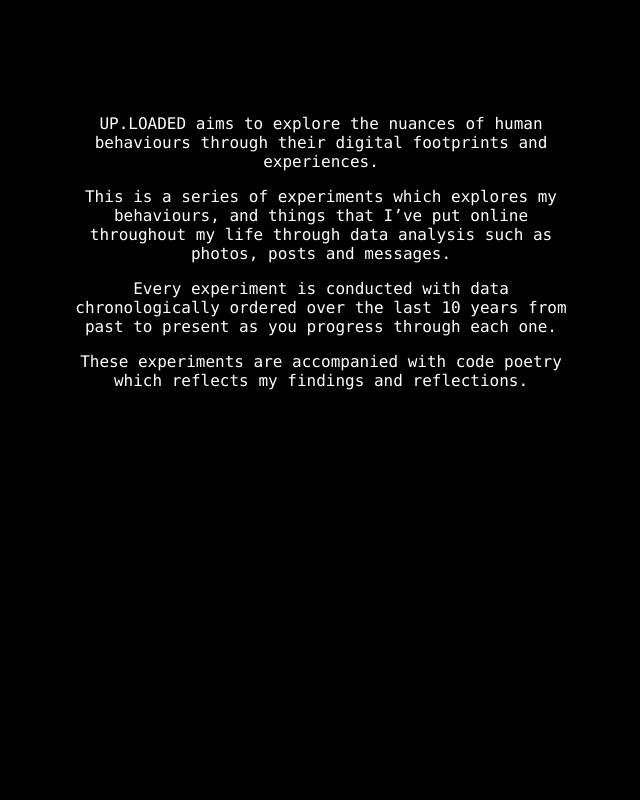
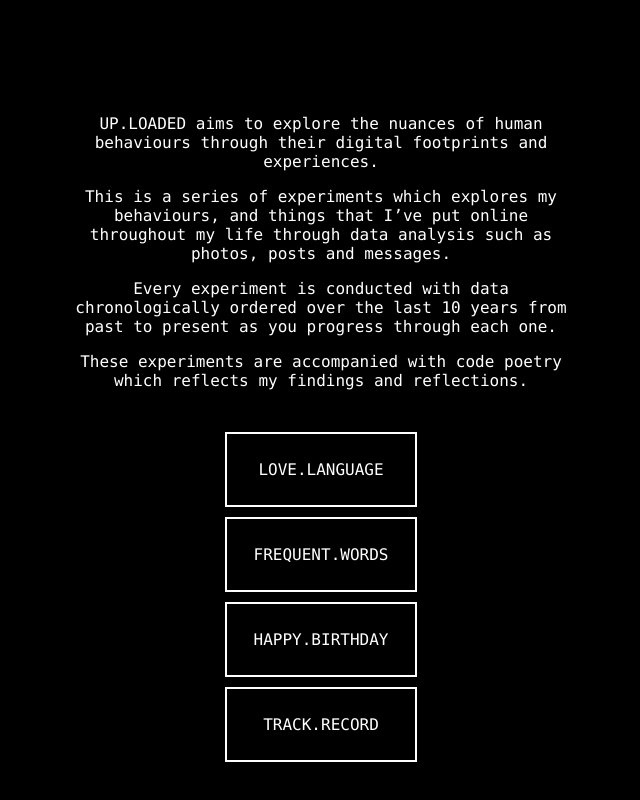
Before and after one commit to carmen-yeh/carmen-yeh.github.io, a React (Create React App) app in the folder frontend/: page / in a window 1280 px wide. Shown: the part 834-1634 px from the top of the page, without its empty margins (319-959 px from the left). Before the commit the page ends 1400 px from the top, so only its background shows below. Built offline with nearby package versions, Linux system fonts and the light colour scheme; what react-animations would draw is missing.

Commit message:
bottom navigation box

```diff
--- /dev/null
+++ b/frontend/src/components/BottomNavigation.js
@@ -0,0 +1,55 @@
+import React from "react";
+import {Link} from "react-router-dom"
+import {Card, CardContent} from "@mui/material";
+import styled from "styled-components";
+
+const Box = styled.button`
+    border-width: 2px;
+    border-color: white;
+    border-style: solid;
+    background-color: transparent;
+    :hover {
+        background-color: #242424;
+    }
+    transition: background-color 0.2s linear;
+    height: 75px;
+    width: 15vw;
+    margin-left: 0;
+    margin-top: 10px;
+`;
+const Text = styled.div`
+    text-align:center;
+    color: white;
+    font-family: 'Menlo', 'Courier New', monospace;
+    font-size: 1.25vw;
+`;
+
+function Button({text, link}) {
+    return(
+        <Link to={link}>
+            <Box>
+                <Text>{text}</Text>
+            </Box>
+        </Link>
+    )
+}
+
+function BottomNavigation() {
+
+    return(
+        <div style={{display: 'flex', justifyContent:'center'}}>
+            <Card style={{width: '20vw', backgroundColor: "#0000"}}>
+                <CardContent>
+                    {/* <Button text={"HOME"} link={"/"} />
+                    <Button text={"ABOUT"} link={"/about"} /> */}
+                    <Button text={"LOVE.LANGUAGE"} link={"/love-language"} />
+                    <Button text={"FREQUENT.WORDS"} link={"/frequent-words"} />
+                    <Button text={"HAPPY.BIRTHDAY"} link={"/happy-birthday"} />
+                    <Button text={"TRACK.RECORD"} link={"/track-record"} />
+                </CardContent>
+            </Card>
+        </div>
+    )
+}
+
+export default BottomNavigation;
--- a/frontend/src/pages/1-love-language/LoveLanguagePage.js
+++ b/frontend/src/pages/1-love-language/LoveLanguagePage.js
@@ -1,5 +1,6 @@
 import React from "react";
 import LoveBox from "../../components/1-love-language/LoveBox";
+import BottomNavigation from "../../components/BottomNavigation";
 import NavigationBar from "../../components/NavigationBar";
 
 function LoveLanguagePage() {
@@ -18,6 +19,7 @@ function LoveLanguagePage() {
             <LoveBox paddingLeft={60} text={"Me too"}/>
             <LoveBox paddingLeft={40} text={"Thanks"}/>
             <LoveBox paddingLeft={70} text={"Don't forget me"}/>
+            <BottomNavigation />
         </div>
     )
 }
--- a/frontend/src/pages/2-frequent-words/FrequentWordsPage.js
+++ b/frontend/src/pages/2-frequent-words/FrequentWordsPage.js
@@ -1,4 +1,5 @@
 import React from "react";
+import BottomNavigation from "../../components/BottomNavigation";
 import NavigationBar from "../../components/NavigationBar";
 
 function FrequentWordsPage() {
@@ -9,6 +10,7 @@ function FrequentWordsPage() {
                 Here are my most frequent words
             </h1>
             <NavigationBar />
+            <BottomNavigation />
         </div>
     )
 }
--- a/frontend/src/pages/3-happy-birthday/HappyBirthdayPage.js
+++ b/frontend/src/pages/3-happy-birthday/HappyBirthdayPage.js
@@ -1,5 +1,6 @@
 import React from "react";
 import BirthdayDot from "../../components/3-happy-birthday/BirthdayDot";
+import BottomNavigation from "../../components/BottomNavigation";
 import NavigationBar from "../../components/NavigationBar";
 
 function HappyBirthdayPage() {
@@ -16,6 +17,7 @@ function HappyBirthdayPage() {
             <BirthdayDot paddingLeft={40} divSize={100}/>
             <BirthdayDot paddingLeft={60} divSize={100}/>
             <BirthdayDot paddingLeft={30} divSize={100}/>
+            <BottomNavigation />
         </div>
     )
 }
--- a/frontend/src/pages/4-track-record/TrackRecordPage.js
+++ b/frontend/src/pages/4-track-record/TrackRecordPage.js
@@ -3,6 +3,7 @@ import NavigationBar from "../../components/NavigationBar";
 import LineGroup1 from "../../components/4-track-record/LineGroup1";
 import LineGroup2 from "../../components/4-track-record/LineGroup2";
 import LineGroup3 from "../../components/4-track-record/LineGroup3";
+import BottomNavigation from "../../components/BottomNavigation";
 
 function TrackRecordPage() {
 
@@ -17,6 +18,7 @@ function TrackRecordPage() {
                 <LineGroup2 />
                 <LineGroup3 />
             </div>
+            <BottomNavigation />
         </div>
     )
 }
--- a/frontend/src/pages/info/AboutPage.js
+++ b/frontend/src/pages/info/AboutPage.js
@@ -1,4 +1,5 @@
 import React from "react";
+import BottomNavigation from "../../components/BottomNavigation";
 import NavigationBar from "../../components/NavigationBar";
 
 function AboutPage() {
@@ -9,6 +10,7 @@ function AboutPage() {
                 This is what uploaded is about
             </h1>
             <NavigationBar />
+            <BottomNavigation />
         </div>
     )
 }
--- a/frontend/src/pages/info/HomePage.js
+++ b/frontend/src/pages/info/HomePage.js
@@ -4,6 +4,7 @@ import Header from "../../components/info/Header";
 import About from "../../components/info/About";
 import "../../pages/info/styles.css"
 import LogoImage from "../../assets/header.png"
+import BottomNavigation from "../../components/BottomNavigation";
 
 function HomePage() {
 
@@ -14,6 +15,7 @@ function HomePage() {
             <img src={LogoImage} alt="UP.LOADED"/>
             <Header/>
             <About/>
+            <BottomNavigation />
         </div>
 
     )
```
